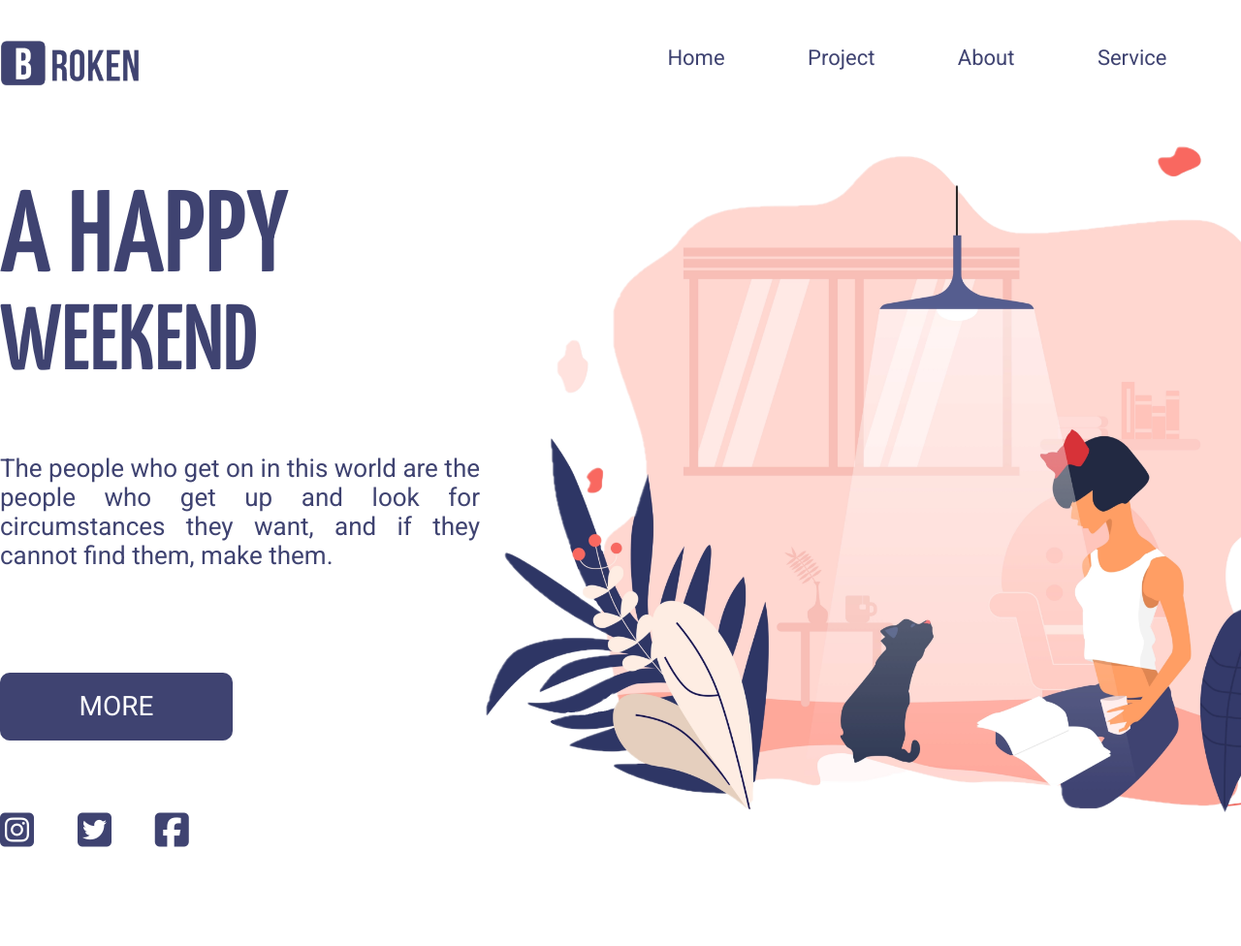
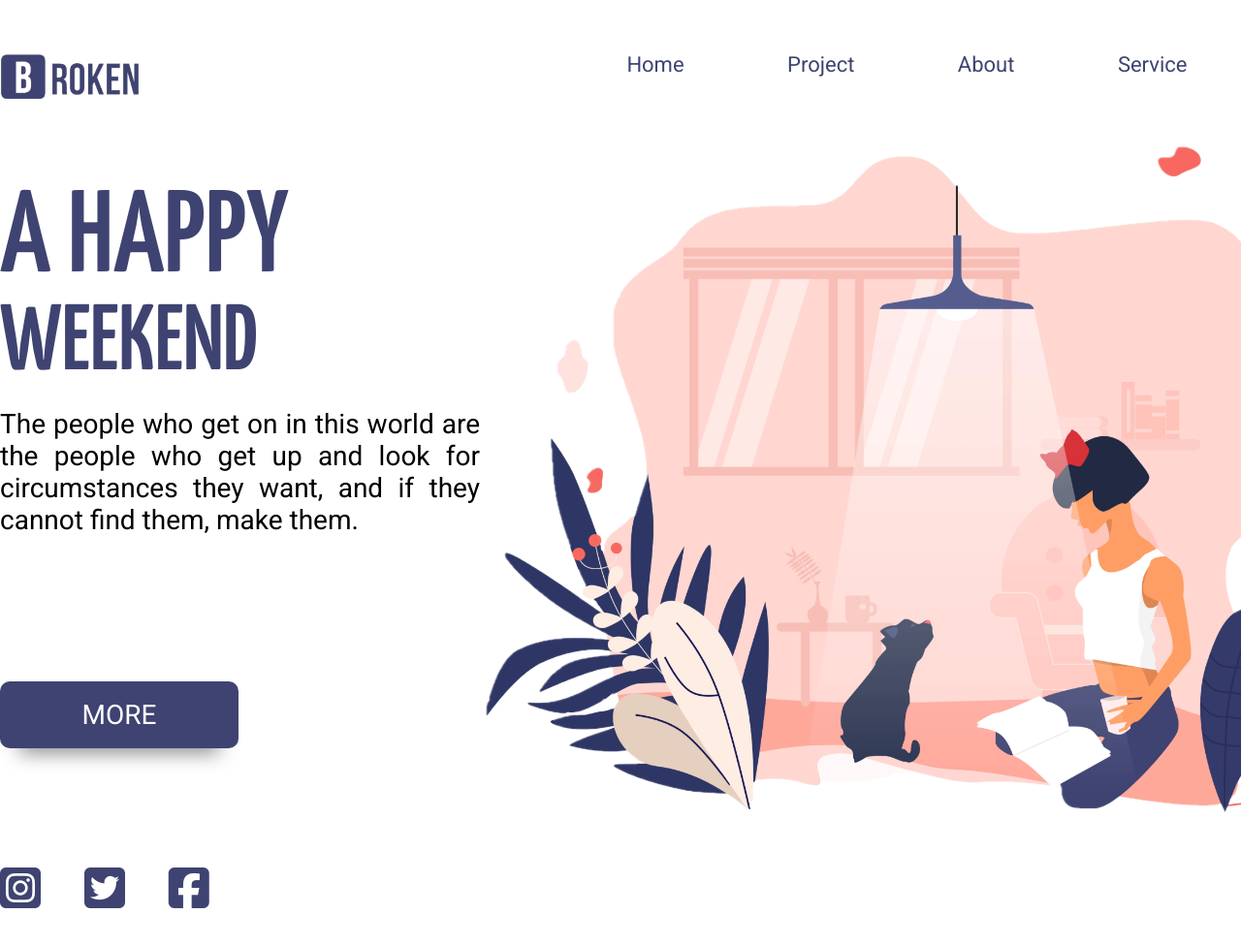
Before and after one commit to airidasju/03-happy-weekend, a website: page index.html in a window 1280 px wide. Shown: the top 976 px of the page at 97% size. Before the commit the page ends 881 px from the top, so only its background shows below. Drawn offline with Linux system fonts and the light colour scheme.

Commit message:
styles.css and hover functionality

```diff
--- a/index.html
+++ b/index.html
@@ -5,6 +5,7 @@
     <meta http-equiv="X-UA-Compatible" content="IE=edge">
     <meta name="viewport" content="width=device-width, initial-scale=1.0">
     <link rel="icon" href="./img/favicon.ico">
+    <link rel="stylesheet" href="./styles.css">
     <script src="https://kit.fontawesome.com/7a9073f3e2.js" crossorigin="anonymous"></script>
     <style>
         @import url('https://fonts.googleapis.com/css2?family=Roboto&display=swap');
@@ -20,30 +21,30 @@ width: 1500px; margin: 0 auto; color: #3f4371">
     <header style="margin-top: 25px;">
         <div style="height: 50px;">
             <img style="height: 100%;" src="./img/logo.png" alt="Broken logo">
-            <div style="display: inline-block; vertical-align: text-bottom; margin-left: 500px; font-size: 22px;">
+            <div style="display: inline-block; vertical-align: text-bottom; margin-left: 445px; font-size: 22px;">
                 <ul>
-                    <li style="display: inline-block; margin-right: 80px;"><a style="text-decoration: none; color: #3f4371;" href="#">Home</a></li>
-                    <li style="display: inline-block; margin-right: 80px;"><a style="text-decoration: none; color: #3f4371;" href="#">Project</a></li>
-                    <li style="display: inline-block; margin-right: 80px;"><a style="text-decoration: none; color: #3f4371;" href="#">About</a></li>
-                    <li style="display: inline-block; margin-right: 80px;"><a style="text-decoration: none; color: #3f4371;" href="#">Service</a></li>
-                    <li style="display: inline-block; margin-right: 80px;"><a style="text-decoration: none; color: #3f4371;" href="#">Contact</a></li>
+                    <li><a href="#">Home</a></li>
+                    <li><a href="#">Project</a></li>
+                    <li><a href="#">About</a></li>
+                    <li><a href="#">Service</a></li>
+                    <li><a href="#">Contact</a></li>
                 </ul>
             </div>
         </div>
     </header>
-    <main style="">
-        <div style="font-size: 30px; display: inline-block; width: 33%; margin-top: 50px; margin-bottom: 80px;">
-            <h1 style="text-transform:uppercase; font-family: 'Yanone Kaffeesatz', sans-serif; font-size: 96px;"><p style="margin: 0; font-size: 120px">A happy</p>
+    <main>
+        <div style="font-size: 30px; display: inline-block; width: 33%; margin-top: 50px; margin-bottom: 100px;">
+            <h1 style="text-transform:uppercase; font-family: 'Yanone Kaffeesatz', sans-serif; font-size: 96px; margin-bottom: -10px; "><p style="margin: 0; font-size: 120px">A happy</p>
                  weekend</h1>
-        <p style="font-size: 26px; text-align:justify;">The people who get on in this world are the people who get up and look for circumstances they want, and if they cannot find them, make them.</p>
+        <p style="font-size: 28px; text-align:justify; color: black; margin-bottom: 150px;">The people who get on in this world are the people who get up and look for circumstances they want, and if they cannot find them, make them.</p>
+        <a href="#"><div id="moreBtn" style="background-color: #3f4371; border-radius: 10px; color: white; font-size: 28px; text-align: center; text-transform:uppercase; padding: 18px; width: 210px;">More</div></a>
+        <div style="font-size: 40px; margin-top: 120px;">
+        <a href="#"><i style="margin-right: 35px;" class="fa-brands fa-square-instagram"></i></a>
+        <a href="#"><i style="margin-right: 35px;" class="fa-brands fa-square-twitter"></i></a>
+        <a href="#"><i class="fa-brands fa-square-facebook"></i></a>
+        </div>
     </div>
     <img style="width:65%; display: inline-block; float: right; margin-top: 50px; margin-right: 30px;" src="./img/cat-woman-image.png" alt="Cat and woman image">
-    <div style="background-color: #3f4371; border-radius: 10px; width:200px; color: white;font-size: 28px; text-align: center; line-height: 60px; text-transform:uppercase; padding: 5px 20px;">More</div>
-    <div style="font-size: 40px; margin-top: 70px;">
-        <i style="margin-right: 35px;" class="fa-brands fa-square-instagram"></i>
-        <i style="margin-right: 35px;" class="fa-brands fa-square-twitter"></i>
-        <i class="fa-brands fa-square-facebook"></i>
-    </div>
     </main>
 </div>
 </body>
--- /dev/null
+++ b/styles.css
@@ -0,0 +1,27 @@
+a {
+    text-decoration: none;
+    color: #3f4371
+}
+
+li {
+    border:3px solid transparent;
+    padding: 4px 10px;
+    display: inline-block;
+    margin-right: 75px;
+    color: #3f4371
+}
+
+li:hover {
+    border: 3px solid #3f4371;
+    padding: 4px 10px;
+    border-radius: 5px;
+    font-weight: bold;
+  }
+
+i {
+  font-size: 48px;
+}
+
+#moreBtn {
+  box-shadow: rgba(0, 0, 0, 0.45) 0px 25px 20px -20px;
+}
```
